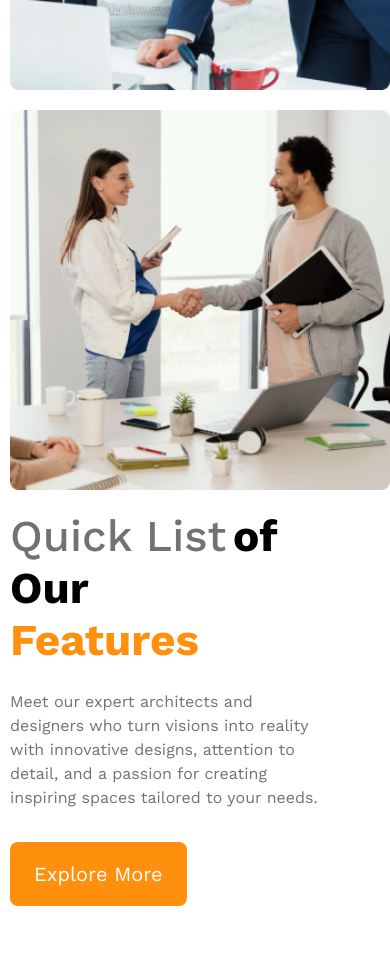
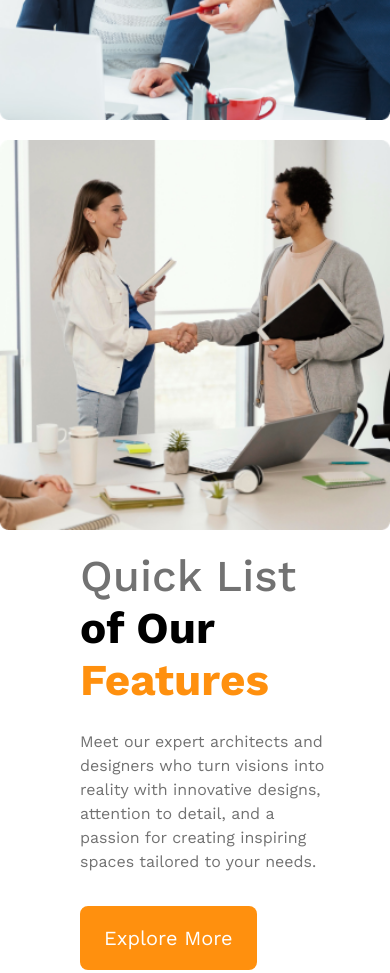
Before and after one commit to Iftekhar-007/G3-Architect-responsive, a plain HTML site: page index.html in a window 390 px wide. Shown: the part 2249-3222 px from the top of the page. Drawn offline with nearby package versions, Linux system fonts and the light colour scheme; a web font is replaced by a local one.

Commit message:
responsive

```diff
--- a/styles/style.css
+++ b/styles/style.css
@@ -133,7 +133,7 @@ header{
     display: grid;
     grid-template-columns: repeat(2, 1fr);
     gap: 20px;
-    padding-left: 60px;
+    /* padding-left: 60px;  */
 }
 
 .team-content{
@@ -154,6 +154,10 @@ header{
 .teamp{
     line-height: 24px;
     margin-top: 24px;
+}
+
+.team-img{
+    width: 100%;
 }
 /* team end */
 
@@ -198,6 +202,7 @@ header{
         width: 100%;
         display: flex;
         align-items: normal;
+        justify-content: center;
     }
 
     .team-photo{
@@ -205,7 +210,7 @@ header{
         grid-template-columns: repeat(1, 1fr);
         gap: 20px;
         margin-bottom: 20px;
-        padding-left:10px;
+        /* padding-left:10px; */
     }
 
     .team-img{
@@ -213,7 +218,7 @@ header{
     }
 
     .team-content{
-        padding-left: 10px;
+        /* padding-left: 10px; */
     }
 }
 
```
